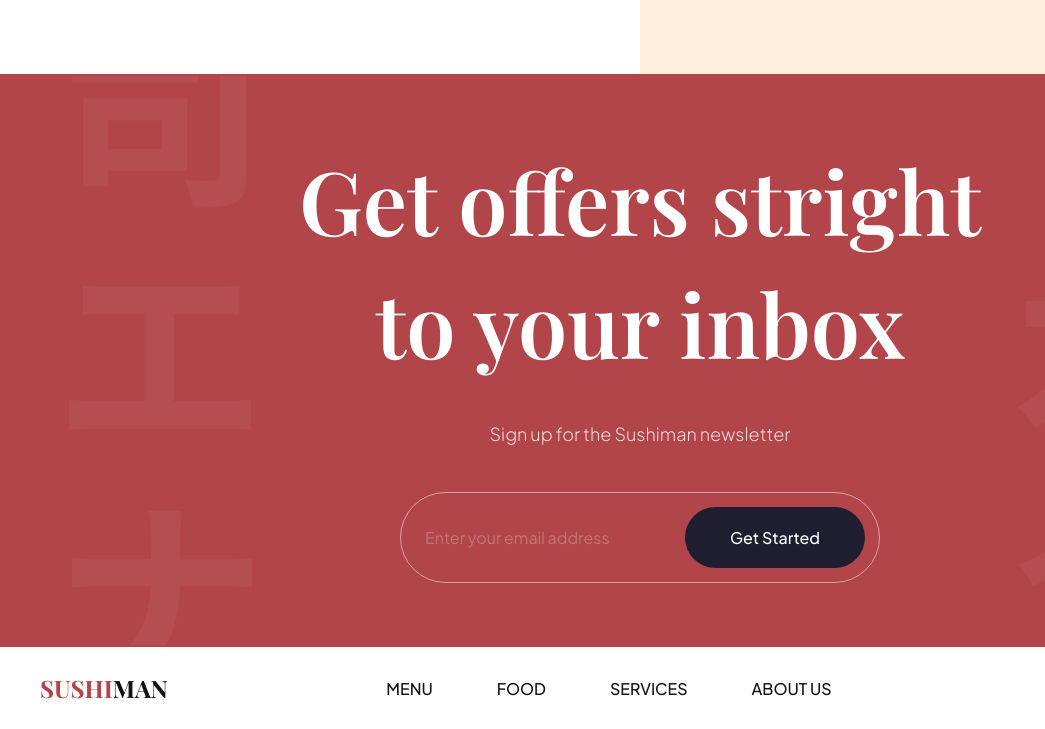
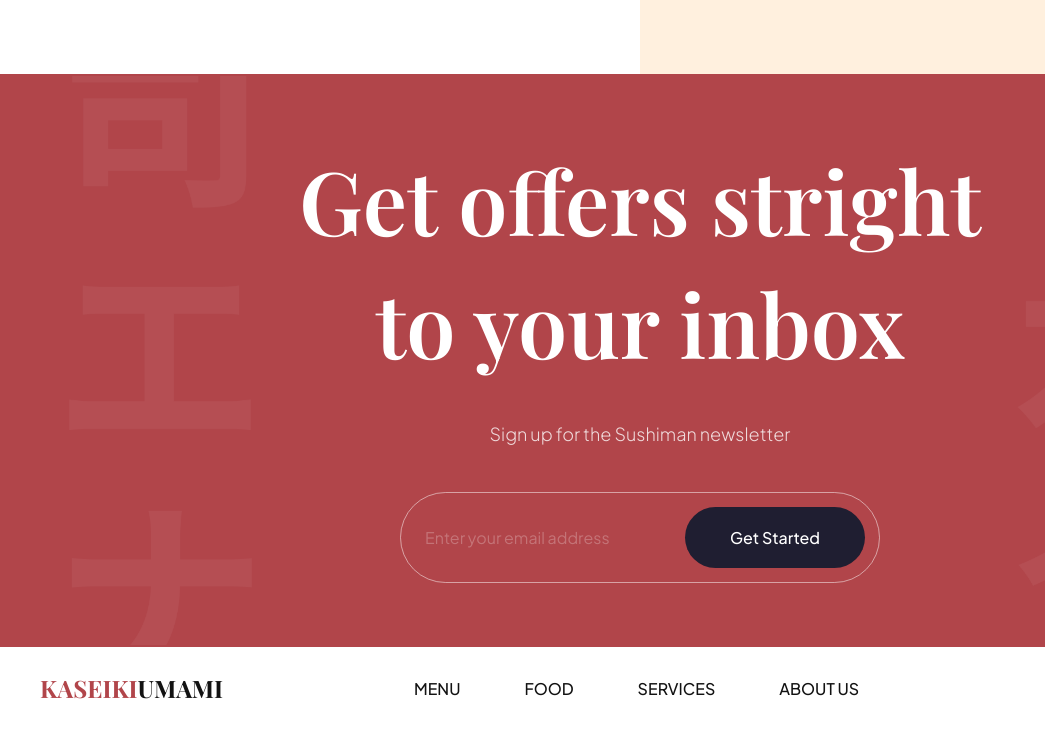
Before and after one commit to stephanemalho/KaisekiUmami, a website built with Vite: page index.html in a window 1280 px wide. Shown: the part 3624-4353 px from the top of the page, 0-1045 px from the left. Built offline with nearby package versions, Linux system fonts and the light colour scheme.

Commit message:
F01 footer > add new title

```diff
--- a/index.html
+++ b/index.html
@@ -332,7 +332,7 @@
 
     <footer class="footer flex-between">
       <h3 class="footer__logo">
-        <span>Sushi</span>man
+        <span>Kaseiki</span>Umami
       </h3>
 
       <ul class="footer__nav">
```
